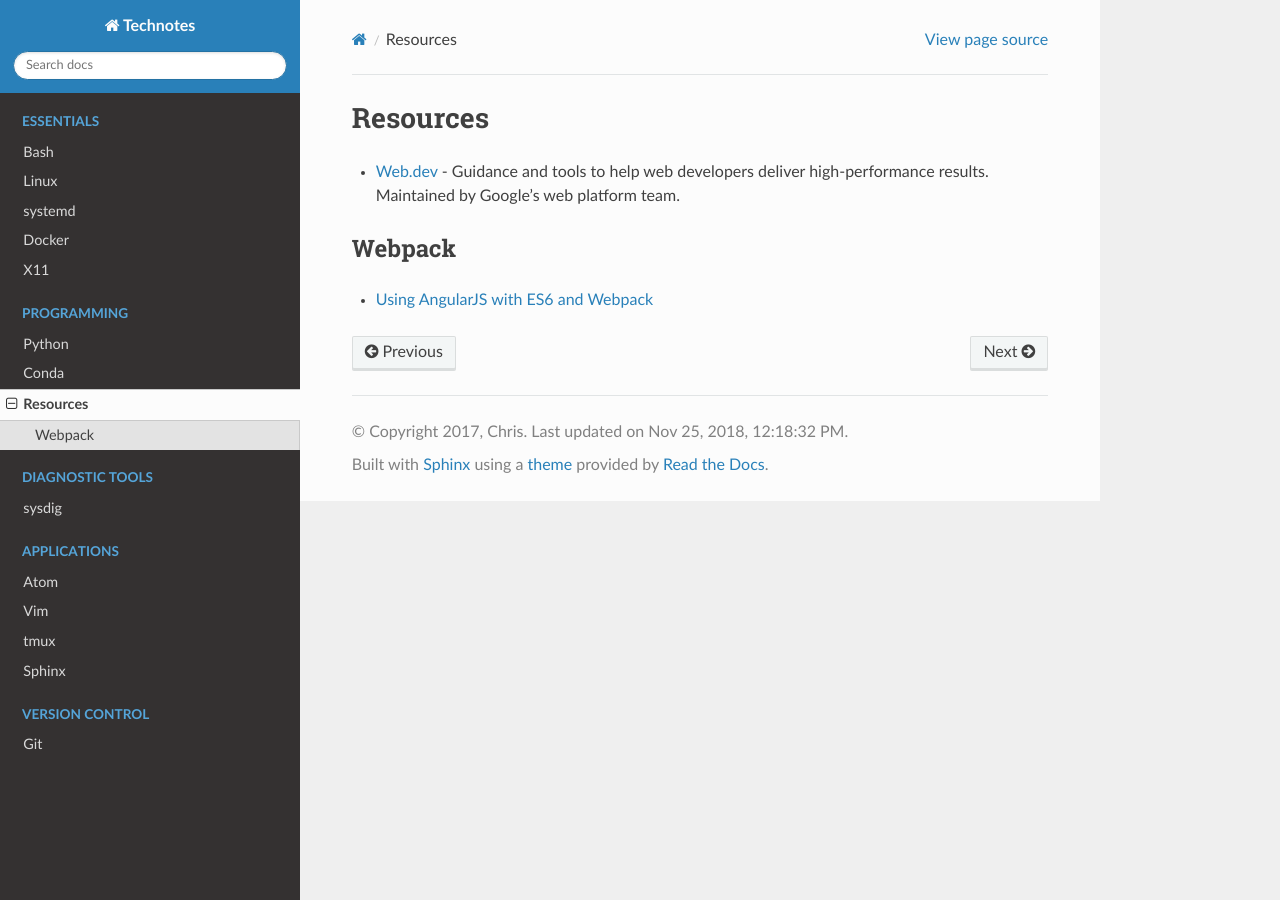
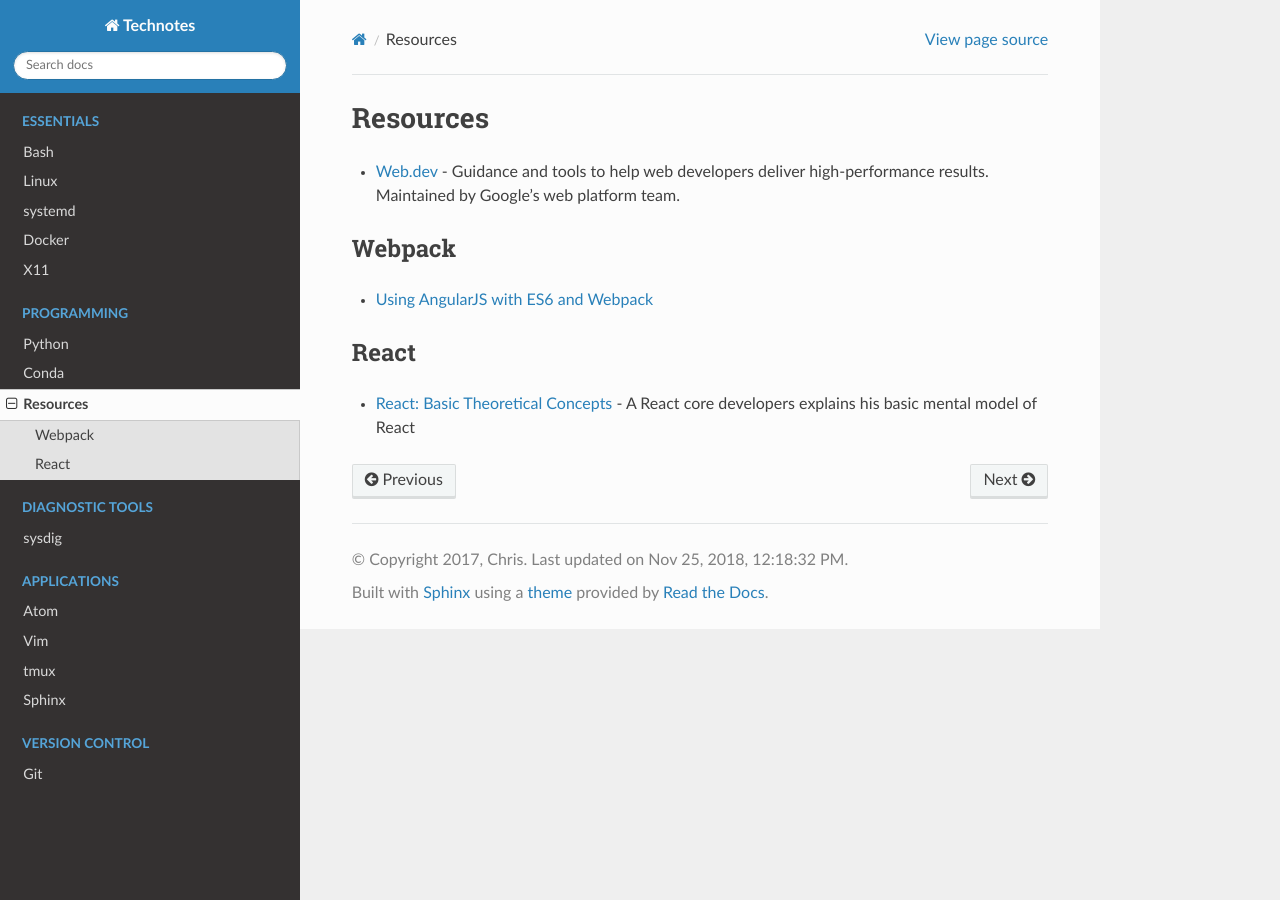
Before and after one commit to heterotopian/technotes, a Sphinx documentation site: the page built from source/frontend.rst, in a window 1280 px wide. Built offline with Sphinx 7.4.7 and the Read the Docs theme 2.0.0, drawn with Linux system fonts in a browser that asks for light colours.

Commit message:
Add react-basic

```diff
--- a/source/frontend.rst
+++ b/source/frontend.rst
@@ -14,3 +14,10 @@ Webpack
 =======
 
 - `Using AngularJS with ES6 and Webpack <http://angular-tips.com/blog/2015/06/using-angular-1-dot-x-with-es6-and-webpack/>`_
+
+
+React
+=====
+
+- `React: Basic Theoretical Concepts <https://github.com/reactjs/react-basic>`_ -
+  A React core developers explains his basic mental model of React
```
